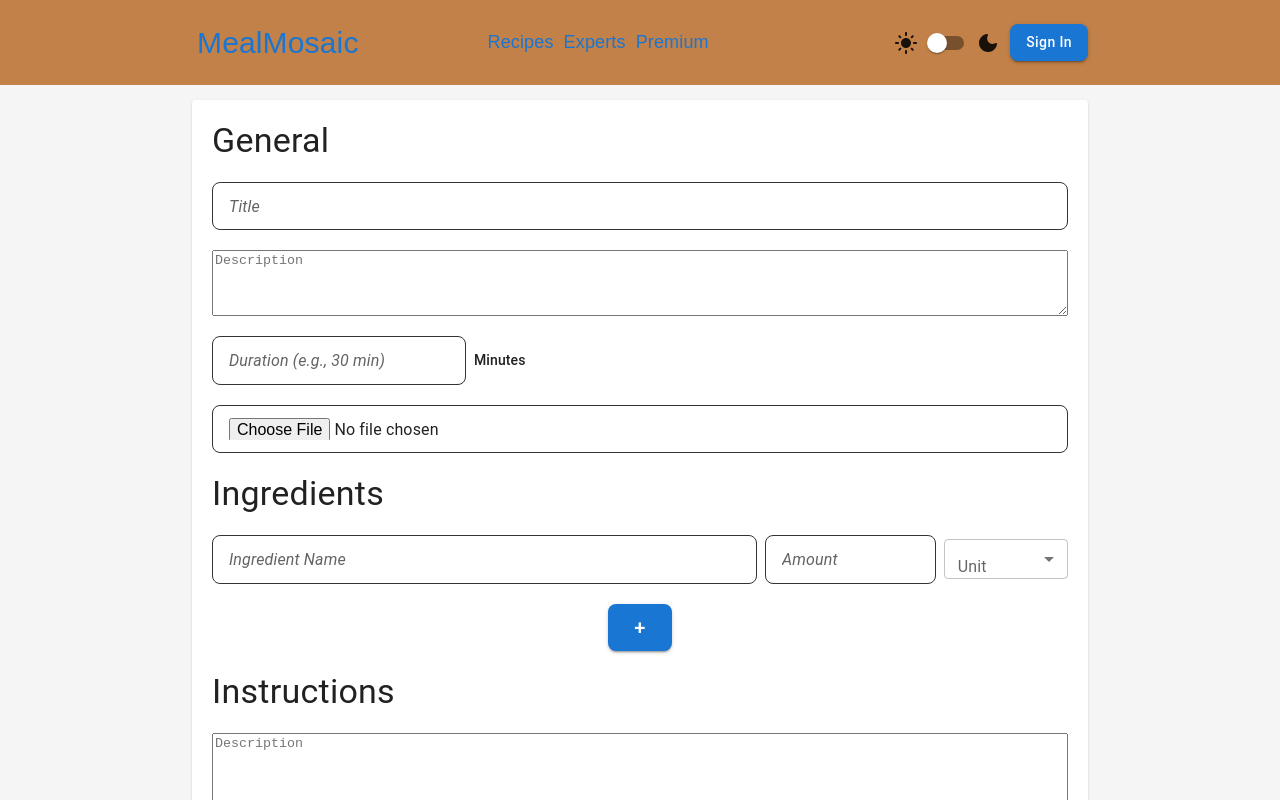
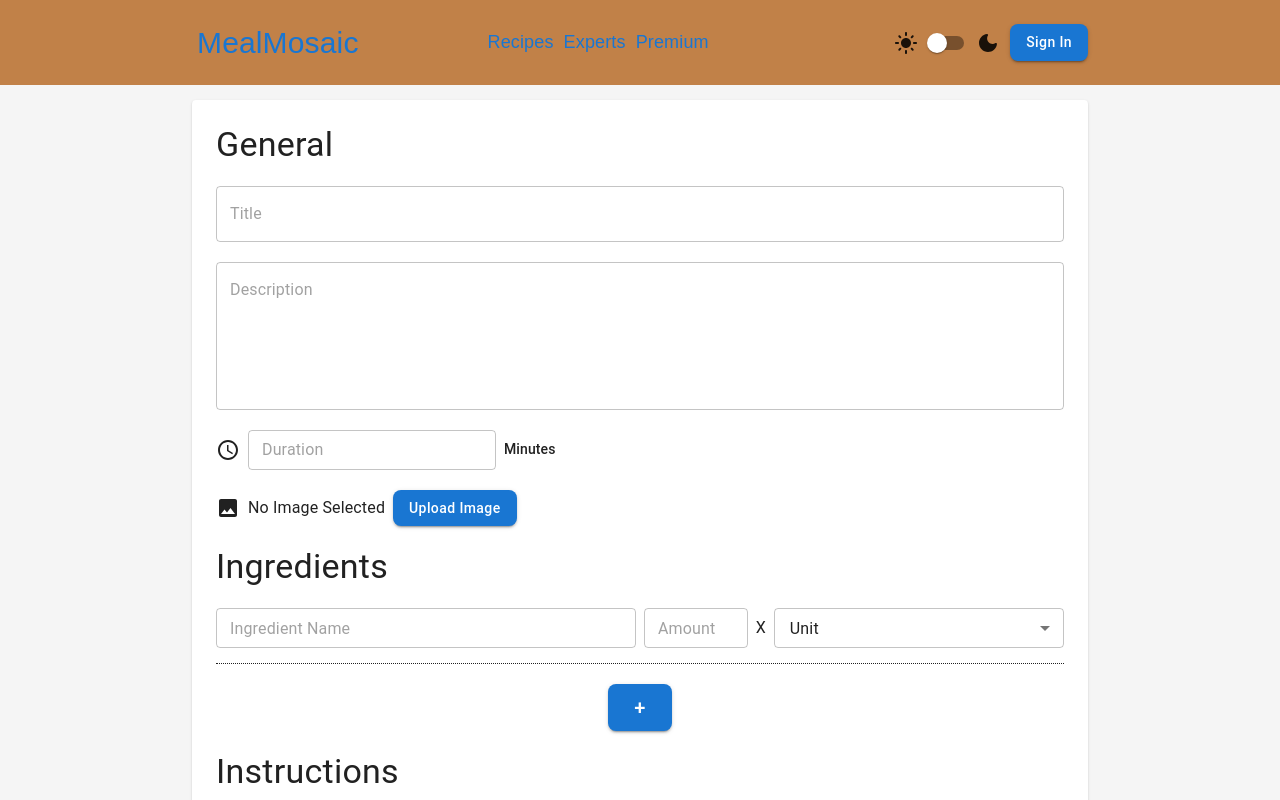
Before and after one commit to CedricAOUN/projet-fil-rouge-cc, a React (Vite) app: page /recipe-create in a window 1280 px wide. Shown: the top 800 px of the page. Built offline with nearby package versions, Linux system fonts and the light colour scheme.

Commit message:
MuiTheme and some form restyling

```diff
--- a/package.json
+++ b/package.json
@@ -12,12 +12,15 @@
   "dependencies": {
     "@emotion/react": "^11.14.0",
     "@emotion/styled": "^11.14.0",
+    "@hookform/resolvers": "^5.0.1",
     "@mui/icons-material": "^6.4.7",
     "@mui/material": "^6.4.7",
     "import": "^0.0.6",
     "react": "^19.0.0",
     "react-dom": "^19.0.0",
-    "react-router-dom": "^7.3.0"
+    "react-hook-form": "^7.55.0",
+    "react-router-dom": "^7.3.0",
+    "yup": "^1.6.1"
   },
   "devDependencies": {
     "@eslint/js": "^9.21.0",
--- a/src/components/UnitSelector/UnitSelector.jsx
+++ b/src/components/UnitSelector/UnitSelector.jsx
@@ -2,7 +2,7 @@ import React, { useState } from 'react';
 import { MenuItem, Select, FormControl, InputLabel } from '@mui/material';
 
 function UnitSelector({ onUnitChange }) {
-  const [unit, setUnit] = useState('');
+  const [unit, setUnit] = useState('none');
 
   const handleChange = (event) => {
     const selectedUnit = event.target.value;
@@ -13,15 +13,16 @@ function UnitSelector({ onUnitChange }) {
   };
 
   return (
-    <FormControl sx={{ width: '200px' }}>
-      <InputLabel id="unit-select-label">Unit</InputLabel>
+    <FormControl sx={{ minWidth: '150px', width: '100%' }}>
       <Select
         labelId="unit-select-label"
         id="unit-select"
         size='small'
         value={unit}
         onChange={handleChange}
+        sx={{ height: '40px' }}
       >
+        <MenuItem value="none">Unit</MenuItem>
         <MenuItem value="ml">Milliliter (ml)</MenuItem>
         <MenuItem value="l">Liter (L)</MenuItem>
         <MenuItem value="tsp">Teaspoon (tsp)</MenuItem>
--- a/src/index.css
+++ b/src/index.css
@@ -3,3 +3,15 @@ body {
   font-family: 'Caveat, cursive';
   background-color: gray;
 }
+
+
+/* Remove arrows from type number inputs  */
+input[type="number"]::-webkit-outer-spin-button,
+input[type="number"]::-webkit-inner-spin-button {
+    -webkit-appearance: none;
+    margin: 0;
+}
+input[type="number"] {
+    -moz-appearance: textfield;
+    appearance: textfield;
+}
--- a/src/pages/RecipeCreateForm/RecipeCreateForm.jsx
+++ b/src/pages/RecipeCreateForm/RecipeCreateForm.jsx
@@ -1,83 +1,234 @@
 import React, { useState } from 'react';
-import { Button, Input, Paper, Stack, TextareaAutosize, Typography } from '@mui/material';
+import {
+  Button,
+  Paper,
+  Stack,
+  TextField,
+  Typography,
+  useMediaQuery,
+} from '@mui/material';
+import AccessTimeIcon from '@mui/icons-material/AccessTime';
+import ImageIcon from '@mui/icons-material/Image';
 import UnitSelector from '../../components/UnitSelector/UnitSelector';
+import { useForm, useFieldArray } from 'react-hook-form';
+import { yupResolver } from '@hookform/resolvers/yup';
+import * as yup from 'yup';
+
+// Define validation schema
+const schema = yup.object().shape({
+  title: yup.string().required('Title is required'),
+  description: yup.string(),
+  instructions: yup.string().required('Instructions are required'),
+  duration: yup
+    .number()
+    .transform((value) => (isNaN(value) ? undefined : value)) // Transform empty string to undefined
+    .typeError('Please enter a valid number for duration') // Custom type error
+    .positive('Duration must be positive')
+    .required('Invalid duration'),
+  ingredients: yup
+    .array()
+    .of(
+      yup.object().shape({
+        name: yup.string().required('Ingredient name is required'),
+        amount: yup.string().required('Amount is required'),
+        unit: yup.string().required('Unit is required'),
+      })
+    )
+    .min(1, 'At least one ingredient is required'),
+  image: yup.mixed(),
+});
 
 function RecipeCreateForm() {
-  const [title, setTitle] = useState('');
-  const [description, setDescription] = useState('');
-  const [duration, setDuration] = useState('');
-  const [image, setImage] = useState(null);
-  const [ingredients, setIngredients] = useState([{ id: 1, name: '', amount: '', unit: '' }]); // Start with one field
-  const [ingredientId, setIngredientId] = useState(2); // Next available ID
+  const isMobile = useMediaQuery('(max-width:900px)');
+  const [imagePreview, setImagePreview] = useState('No Image Selected');
 
-  // Handle ingredient changes
-  const handleIngredientChange = (index, field, value) => {
-    setIngredients((prevIngredients) =>
-      prevIngredients.map((ingredient, i) =>
-        i === index ? { ...ingredient, [field]: value } : ingredient
-      )
-    );
+  // Initialize React Hook Form
+  const {
+    register,
+    handleSubmit,
+    formState: { errors },
+    control,
+    setValue,
+    watch,
+  } = useForm({
+    resolver: yupResolver(schema),
+    defaultValues: {
+      title: '',
+      description: '',
+      instructions: '',
+      duration: '',
+      ingredients: [{ name: '', amount: '', unit: '' }],
+      image: null,
+    },
+  });
+
+  // Setup field array for ingredients
+  const { fields, append, remove } = useFieldArray({
+    control,
+    name: 'ingredients',
+  });
+
+  // Handle image upload
+  const handleImageChange = (e) => {
+    const file = e.target.files[0];
+    if (file) {
+      setImagePreview(file.name);
+      setValue('image', file);
+    }
   };
 
-  // Add a new ingredient
-  const addIngredient = () => {
-    setIngredients([...ingredients, { id: ingredientId, name: '', amount: '', unit: '' }]);
-    setIngredientId(ingredientId + 1); // Increment ID for the next ingredient
+  // Handle unit selection
+  const handleUnitChange = (index, value) => {
+    setValue(`ingredients.${index}.unit`, value);
   };
 
-  // Remove an ingredient
-  const removeIngredient = (id) => {
-    setIngredients(ingredients.filter((ingredient) => ingredient.id !== id));
-  };
-
-  // Submit handler (logs form data)
-  const handleSubmit = () => {
-    const recipeData = { title, description, duration, ingredients, image };
-    console.log('Recipe Data:', recipeData);
+  // Submit handler
+  const onSubmit = (data) => {
+    console.log('Recipe Data:', data);
+    // Here you would typically send the data to your backend
   };
 
   return (
-    <Paper sx={{ display: 'flex', flexDirection: 'column', gap: '20px' }}>
+    <Paper sx={{ display: 'flex', flexDirection: 'column', gap: '20px', p: 3 }}>
       <Typography variant='h4'>General</Typography>
-      <Input placeholder="Title" required value={title} onChange={(e) => setTitle(e.target.value)} />
-      <TextareaAutosize placeholder="Description" value={description} onChange={(e) => setDescription(e.target.value)} minRows={4} />
+
+      <TextField
+        {...register('title')}
+        placeholder='Title'
+        required
+        error={!!errors.title}
+        helperText={errors.title?.message}
+      />
+
+      <TextField
+        {...register('description')}
+        placeholder='Description'
+        rows={5}
+        multiline
+        error={!!errors.description}
+        helperText={errors.description?.message}
+      />
+
       <Stack direction='row' gap={1} alignItems={'center'}>
-        <Input placeholder="Duration (e.g., 30 min)" type='number' value={duration} onChange={(e) => setDuration(e.target.value)} />
+        <AccessTimeIcon />
+        <TextField
+          {...register('duration')}
+          placeholder='Duration'
+          size='small'
+          type='number'
+          error={!!errors.duration}
+          helperText={errors.duration?.message}
+        />
         <Typography variant='subtitle2'>Minutes</Typography>
       </Stack>
-      <Input placeholder="Image" required type='file' accept="image/png, image/jpeg, image/webp" value={image} onChange={(e) => setImage(e.target.value)} />
+
+      <Stack direction='row' alignItems='center' gap={1}>
+        <ImageIcon />
+        <Typography>{imagePreview}</Typography>
+        <Button variant='contained' component='label'>
+          Upload Image
+          <input
+            type='file'
+            hidden
+            accept='image/png,image/jpeg,image/webp'
+            onChange={handleImageChange}
+          />
+        </Button>
+        {errors.image && (
+          <Typography color='error'>{errors.image.message}</Typography>
+        )}
+      </Stack>
 
       <Typography variant='h4'>Ingredients</Typography>
+      {errors.ingredients && (
+        <Typography color='error'>{errors.ingredients.message}</Typography>
+      )}
 
-      {ingredients.map((ingredient, index) => (
-        <Stack key={ingredient.id} direction="row" spacing={1} alignItems="center">
-          <Input
-            placeholder="Ingredient Name"
-            value={ingredient.name}
-            onChange={(e) => handleIngredientChange(index, 'name', e.target.value)}
-            fullWidth
-          />
-          <Input
-            placeholder="Amount"
-            type="number"
-            value={ingredient.amount}
-            onChange={(e) => handleIngredientChange(index, 'amount', e.target.value)}
-          />
-          <UnitSelector onUnitChange={(unit) => handleIngredientChange(index, 'unit', unit)} />
-          {ingredients.length > 1 && (
-            <Button variant="outlined" color="error" onClick={() => removeIngredient(ingredient.id)}>
-              X
-            </Button>
-          )}
+      {fields.map((field, index) => (
+        <Stack
+          key={field.id}
+          direction={isMobile ? 'column' : 'row'}
+          spacing={1}
+          alignItems='center'
+          sx={{ borderBottom: '1px dotted', paddingBottom: '15px' }}
+        >
+          <Stack direction='row' width='100%' gap={1}>
+            <TextField
+              {...register(`ingredients.${index}.name`)}
+              placeholder='Ingredient Name'
+              size='small'
+              fullWidth
+              error={!!errors.ingredients?.[index]?.name}
+              helperText={errors.ingredients?.[index]?.name?.message}
+            />
+            {isMobile && fields.length > 1 && (
+              <Button
+                variant='outlined'
+                color='error'
+                onClick={() => remove(index)}
+              >
+                X
+              </Button>
+            )}
+          </Stack>
+
+          <Stack direction='row' alignItems='center' spacing={1} width={'100%'}>
+            <TextField
+              {...register(`ingredients.${index}.amount`)}
+              sx={{ width: !isMobile ? '150px' : 'auto', minWidth: '100px' }}
+              fullWidth
+              placeholder='Amount'
+              type='text'
+              size='small'
+              error={!!errors.ingredients?.[index]?.amount}
+              helperText={errors.ingredients?.[index]?.amount?.message}
+            />
+
+            <Typography>X</Typography>
+
+            <UnitSelector
+              onUnitChange={(unit) => handleUnitChange(index, unit)}
+              error={!!errors.ingredients?.[index]?.unit}
+              helperText={errors.ingredients?.[index]?.unit?.message}
+              value={watch(`ingredients.${index}.unit`)}
+            />
+
+            {!isMobile && fields.length > 1 && (
+              <Button
+                variant='outlined'
+                color='error'
+                onClick={() => remove(index)}
+              >
+                X
+              </Button>
+            )}
+          </Stack>
         </Stack>
       ))}
-      <Button variant="contained" onClick={addIngredient} sx={{ fontSize: '20px', width: '30px', margin: '0 auto' }}>
+
+      <Button
+        variant='contained'
+        onClick={() => append({ name: '', amount: '', unit: '' })}
+        sx={{ fontSize: '20px', width: '30px', margin: '0 auto' }}
+      >
         +
       </Button>
 
       <Typography variant='h4'>Instructions</Typography>
-      <TextareaAutosize placeholder="Description" value={description} onChange={(e) => setDescription(e.target.value)} minRows={5} />
-      <Button variant="contained" color="primary" onClick={handleSubmit}>
+      <TextField
+        {...register('instructions')}
+        placeholder='Instructions'
+        rows={5}
+        multiline
+        error={!!errors.instructions}
+        helperText={errors.instructions?.message}
+      />
+
+      <Button
+        variant='contained'
+        color='primary'
+        onClick={handleSubmit(onSubmit)}
+      >
         Submit Recipe
       </Button>
     </Paper>
--- a/src/theme/muiTheme.js
+++ b/src/theme/muiTheme.js
@@ -32,39 +32,23 @@ const getTheme = (mode) => {
           }
         }
       },
-      MuiInput: {
+      MuiSelect: {
         styleOverrides: {
-          root: {
-            borderRadius: '8px',
-            backgroundColor: 'rgba(255, 255, 255, 0.09)',
-            border: '1px solid #333',
-            transition: 'all 0.3s ease-in-out',
+          select: {
+            display: 'flex',
+            alignItems: 'center',
             padding: '12px 16px',
-            fontSize: '16px',
-            '&:hover': {
-              backgroundColor: 'rgba(255, 255, 255, 0.13)',
-            },
-            '&:before': {
-              borderBottom: 'none',
-            },
-            '&:after': {
-              borderBottom: 'none',
-            },
-            '&.Mui-focused': {
-              backgroundColor: 'rgba(255, 255, 255, 0.15)',
-              boxShadow: '0 0 0 2px rgba(25, 118, 210, 0.3)',
-            },
-            '&.Mui-error': {
-              backgroundColor: 'rgba(211, 47, 47, 0.1)',
-              boxShadow: '0 0 0 2px rgba(211, 47, 47, 0.3)',
-            },
           },
-          input: {
-            padding: '0',
-            height: '1.4em',
-            '&::placeholder': {
-              opacity: 0.7,
-              fontStyle: 'italic',
+        },
+      },
+      MuiInputLabel: {
+        styleOverrides: {
+          outlined: {
+            transform: 'translate(14px, 16px) scale(1)', // Start lower inside field
+            '&.MuiInputLabel-shrink': {
+              transform: 'translate(14px, -10px) scale(0.75)', // Move fully above border
+              padding: '0 4px', // Adds spacing around text
+              backgroundColor: mode === 'light' ? '#f5f5f5' : '#2A2A2A',
             },
           },
         },
```
Also changed, not shown: 1 other file (tests, documents, lock files or other folders).
